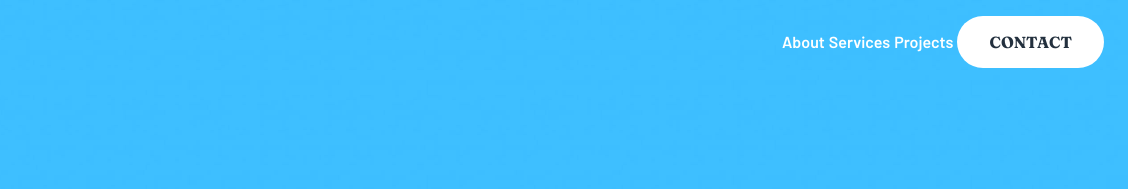
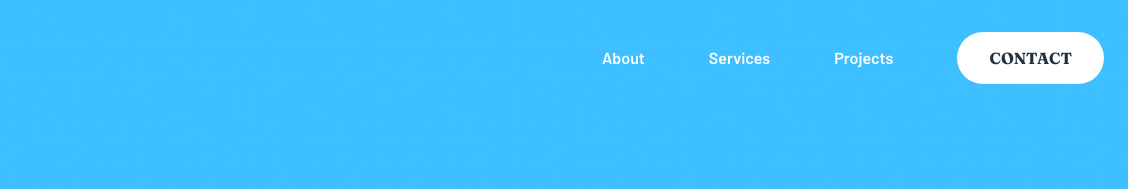
Before and after one commit to twoicedstone/sunnyside.com, a plain HTML site: page index.html in a window 1280 px wide. Shown: the top 189 px of the page, 152-1280 px from the left. Drawn offline with Linux system fonts and the light colour scheme.

Commit message:
Update sunnyside.css

```diff
--- a/sunnyside.css
+++ b/sunnyside.css
@@ -19,7 +19,7 @@ body {
 	height: 100vh;
 }
 
-#desktop-Navigation {
+.uppermost nav {
 	display: none;
 }
 
@@ -408,7 +408,7 @@ footer {
 		display: none;
 	}
 
-	#desktop-Navigation {
+	.uppermost nav {
 		display: flex;
 		gap: 4rem;
 	}
```
